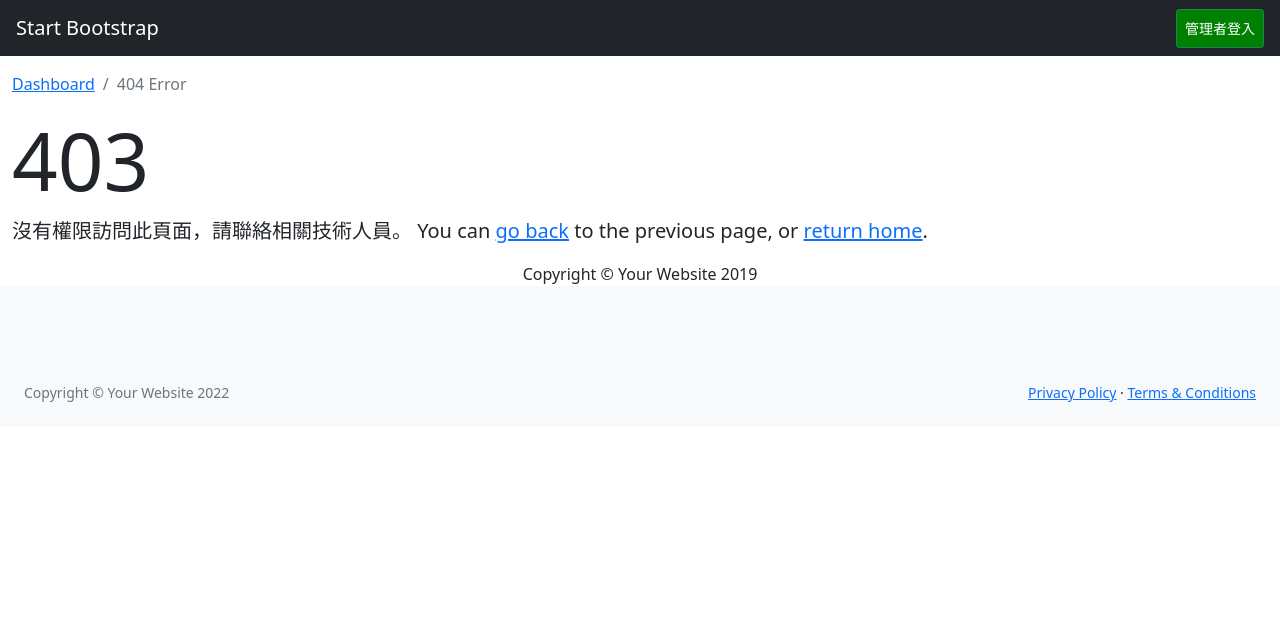
After one commit to 10946009/retired-officers-new, a Django app: page /403 in a window 1280 px wide. The commit adds this page. Shown: the top 643 px of the page. Run offline with Django 5.2, Linux system fonts and the light colour scheme; some libraries are stand-ins or nearby versions.

Commit message:
feat: google login & dotenv

```diff
--- a/core/urls.py
+++ b/core/urls.py
@@ -4,6 +4,7 @@ from django.conf import settings
 from django.conf.urls.static import static
 from django.contrib.auth import views as auth_views
 from django.views.generic.base import TemplateView
+from django.views.generic import RedirectView
 from django.shortcuts import render
 
 # import views directly from the app
@@ -27,8 +28,21 @@ urlpatterns = [
     # path('login/', login.login, name='login'),
     path('', include(student_urls)),
     path('admin_panel/', include(admin_panel_urls)),
+    path('accounts/', include('allauth.urls')),  # django-allauth網址
+    path('403', TemplateView.as_view(template_name='403.html'), name='403'),
+
+    # path("accounts/login/", RedirectView.as_view(pattern_name="index")),
     # path('myapp/', include(myapp_urls)),
 
 ]
 
 handler404 = handler404
+
+urlpatterns += static(
+    settings.STATIC_URL,
+    document_root=settings.STATIC_ROOT,
+)
+urlpatterns += static(
+    settings.MEDIA_URL,
+    document_root=settings.MEDIA_ROOT,
+)
--- a/pyproject.toml
+++ b/pyproject.toml
@@ -13,6 +13,8 @@ pillow = "^10.2.0"
 django-widget-tweaks = "^1.5.0"
 xlwt = "^1.3.0"
 openpyxl = "^3.1.2"
+django-allauth = "^0.61.1"
+django-environ = "^0.11.2"
 
 
 [build-system]
--- /dev/null
+++ b/templates/403.html
@@ -0,0 +1,42 @@
+{% extends 'layout/app_student.html' %}
+
+{% load static %}
+
+{% block body %}
+<div id="content-wrapper">
+
+  <div class="container-fluid">
+
+    <!-- Breadcrumbs-->
+    <ol class="breadcrumb">
+      <li class="breadcrumb-item">
+        <a href="index.html">Dashboard</a>
+      </li>
+      <li class="breadcrumb-item active">404 Error</li>
+    </ol>
+
+    <!-- Page Content -->
+    <h1 class="display-1">403</h1>
+    <p class="lead">沒有權限訪問此頁面，請聯絡相關技術人員。 You can
+      <a href="javascript:history.back()">go back</a>
+      to the previous page, or
+      <a href="index.html">return home</a>.
+    </p>
+
+  </div>
+  <!-- /.container-fluid -->
+
+  <!-- Sticky Footer -->
+  <footer class="sticky-footer">
+    <div class="container my-auto">
+      <div class="copyright text-center my-auto">
+        <span>Copyright © Your Website 2019</span>
+      </div>
+    </div>
+  </footer>
+
+</div>
+{% endblock %}
+{% block javascript %}
+
+{% endblock %}
--- a/templates/layout/app_student.html
+++ b/templates/layout/app_student.html
@@ -1,3 +1,5 @@
+{% load socialaccount %}
+
 <!DOCTYPE html>
 <html lang="en">
 
@@ -24,7 +26,7 @@
         <!-- Sidebar Toggle-->
         <!-- Navbar Search-->
         <div class="d-none d-md-inline-block form-inline ms-auto me-0 me-md-3 my-2 my-md-0">
-            <a class="btn btn-sm btn-success" href="{% url 'activity_list' %}"
+            <a class="btn btn-sm btn-success" href="{% provider_login_url 'google' method='oauth2' %}"
                 style="padding: 8px; float: right; background-color: green; color: white;">管理者登入</a>
         </div>
     </nav>
```
Also changed, not shown: admin_panel/views/activity_list.py (+6 -6 lines), core/settings.py (+71 -3 lines), templates/socialaccount/login.html (added, +12 -0 lines), README.MD (added), 1 other file.
